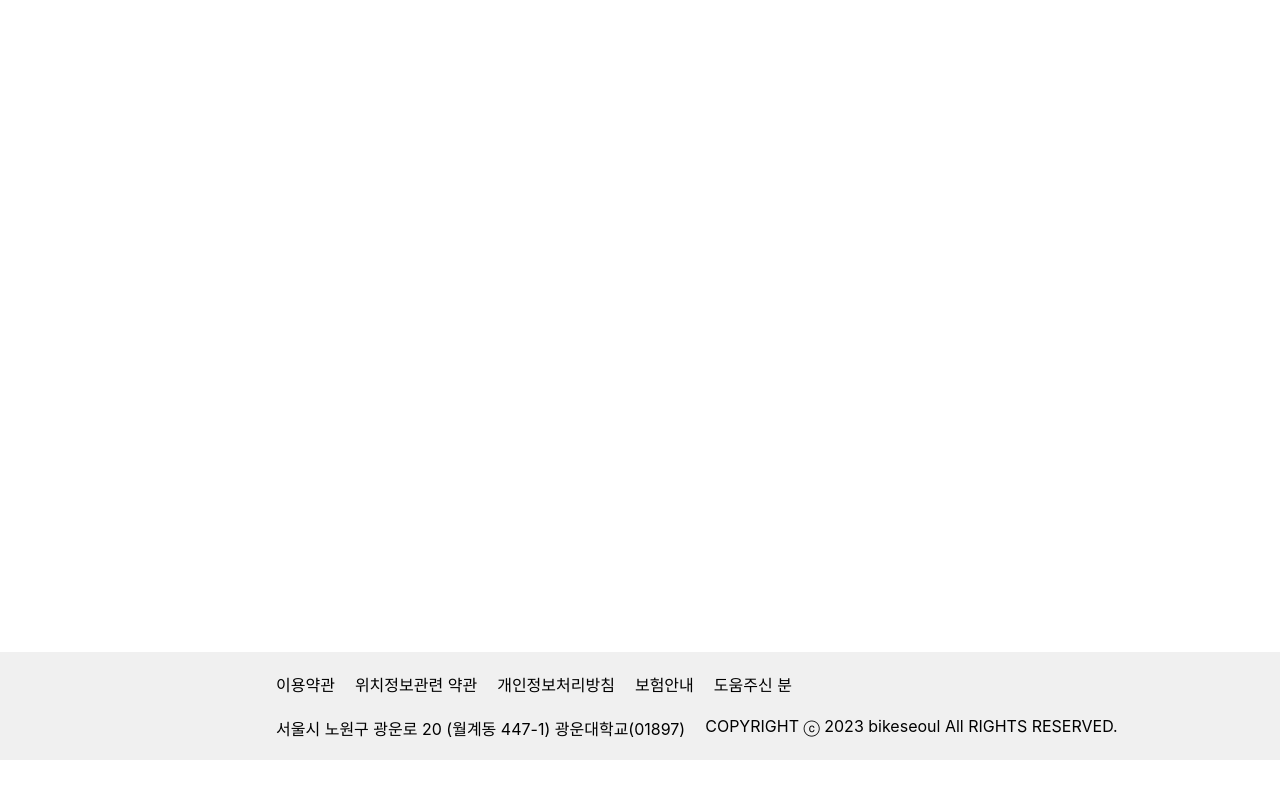
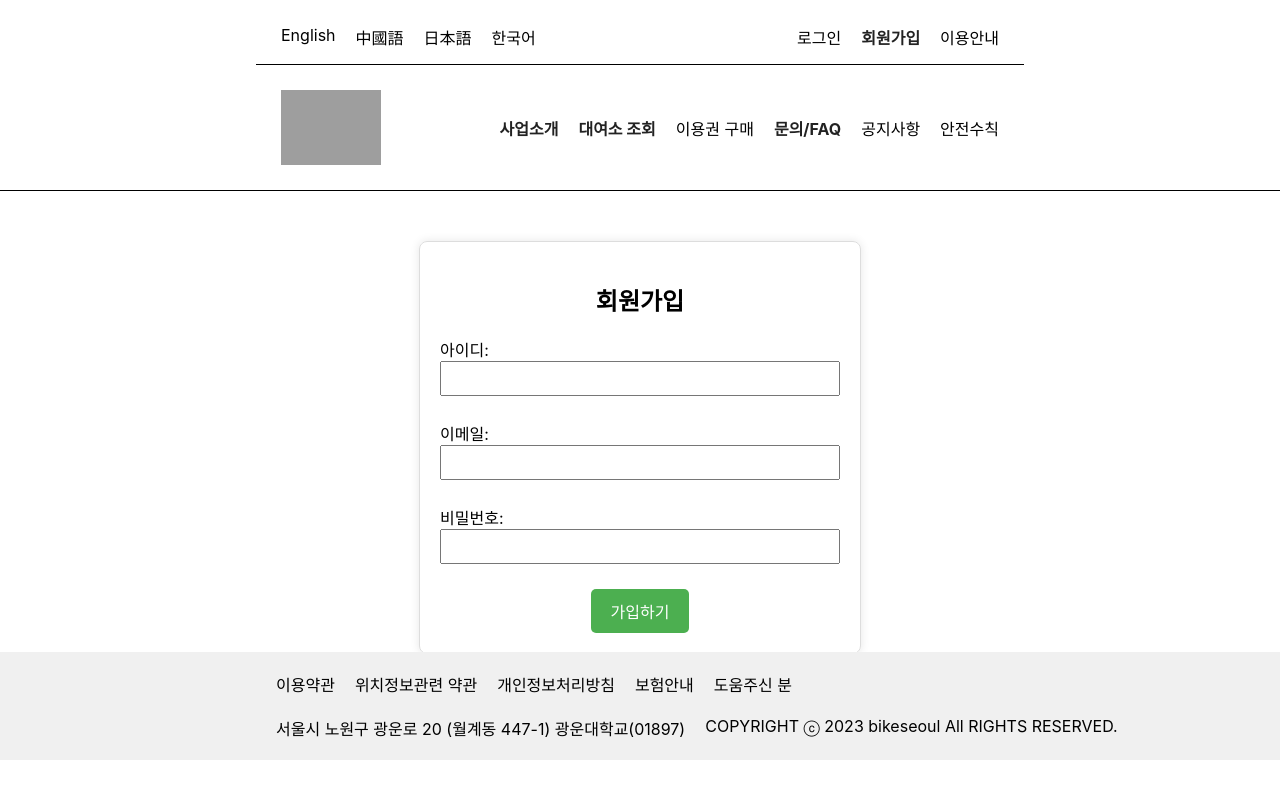
Before and after one commit to 2nd-DBDV/DB_Project-FE, a React (Create React App) app in the folder db-frontend/: page /senior_signup in a window 1280 px wide. Built offline with nearby package versions, Linux system fonts and the light colour scheme; grey boxes are pictures that could not be loaded.

Commit message:
회원가입 페이지 제작

```diff
--- a/db-frontend/src/App.js
+++ b/db-frontend/src/App.js
@@ -6,6 +6,7 @@ import BikeInfo from './pages/BikeInfo';
 import OpinionBoard from './pages/OpinionBoard';
 import Membership from './pages/Membership';
 import Footer from './components/Footer';
+import SeniorSignup from './pages/SeniorSignup';
 
 function App() {
   return (
@@ -18,6 +19,7 @@ function App() {
           <Route path="/opinionBoard" element={<OpinionBoard/>} />
 
           <Route path="/membership" element={<Membership/>} />
+          <Route path="/senior_signup" element={<SeniorSignup/>} />
         </Routes>
       </div>
       <Footer/>
--- a/db-frontend/src/pages/Membership.jsx
+++ b/db-frontend/src/pages/Membership.jsx
@@ -52,7 +52,7 @@ const Membership = () => {
 
         <ButtonContainer>
           <JoinButton to="/link1">만 13세 회원가입하기</JoinButton>
-          <JoinButton to="/link2">만 14세 이상 회원가입하기</JoinButton>
+          <JoinButton to="/senior_signup">만 14세 이상 회원가입하기</JoinButton>
         </ButtonContainer>
       </MembershipContainer>
     </div>
--- /dev/null
+++ b/db-frontend/src/pages/SeniorSignup.jsx
@@ -0,0 +1,89 @@
+import React, { useState } from 'react';
+import styled from 'styled-components';
+import Header from '../components/Header';
+
+const SignUpFormContainer = styled.div`
+  max-width: 400px;
+  margin: 50px auto;
+  padding: 20px;
+  border: 1px solid #ddd;
+  border-radius: 8px;
+  box-shadow: 0 0 10px rgba(0, 0, 0, 0.1);
+  text-align: center;
+`;
+
+const SignUpLabel = styled.label`
+  display: block;
+  margin-bottom: 10px;
+  text-align: left;
+`;
+
+const SignUpInput = styled.input`
+  width: 100%;
+  padding: 8px;
+  margin-bottom: 15px;
+  box-sizing: border-box;
+`;
+
+const SignUpButton = styled.button`
+  background-color: #4CAF50;
+  color: white;
+  padding: 10px 20px;
+  font-size: 16px;
+  border: none;
+  border-radius: 5px;
+  cursor: pointer;
+`;
+
+const SeniorSignup = () => {
+  const [username, setUsername] = useState('');
+  const [email, setEmail] = useState('');
+  const [password, setPassword] = useState('');
+
+
+  const handleUsernameChange = (e) => {
+    setUsername(e.target.value);
+  };
+
+  const handleEmailChange = (e) => {
+    setEmail(e.target.value);
+  };
+
+  const handlePasswordChange = (e) => {
+    setPassword(e.target.value);
+  };
+
+  const handleSignUp = () => {
+    console.log('Username:', username);
+    console.log('Email:', email);
+    console.log('Password:', password);
+  };
+
+  return (
+    <div>
+    <Header/>
+    <SignUpFormContainer>
+      <h2>회원가입</h2>
+      <form>
+        <SignUpLabel>
+          아이디:
+          <SignUpInput type="text" value={username} onChange={handleUsernameChange} />
+        </SignUpLabel>
+        <SignUpLabel>
+          이메일:
+          <SignUpInput type="email" value={email} onChange={handleEmailChange} />
+        </SignUpLabel>
+        <SignUpLabel>
+          비밀번호:
+          <SignUpInput type="password" value={password} onChange={handlePasswordChange} />
+        </SignUpLabel>
+        <SignUpButton type="button" onClick={handleSignUp}>
+          가입하기
+        </SignUpButton>
+      </form>
+    </SignUpFormContainer>
+    </div>
+  );
+};
+
+export default SeniorSignup;
```
